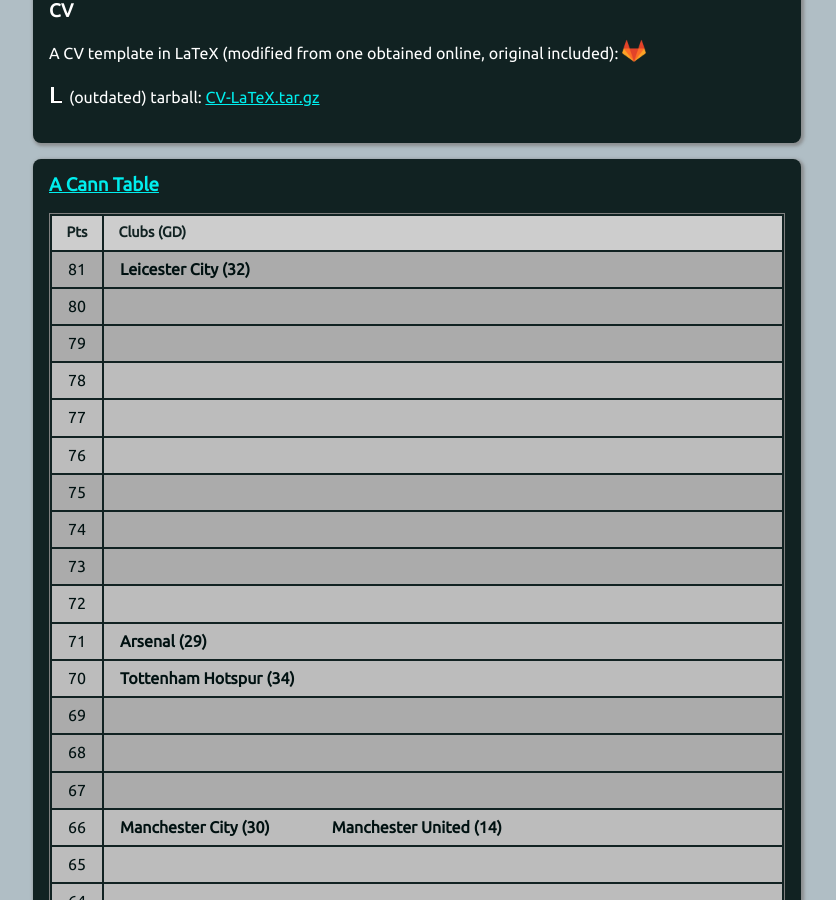
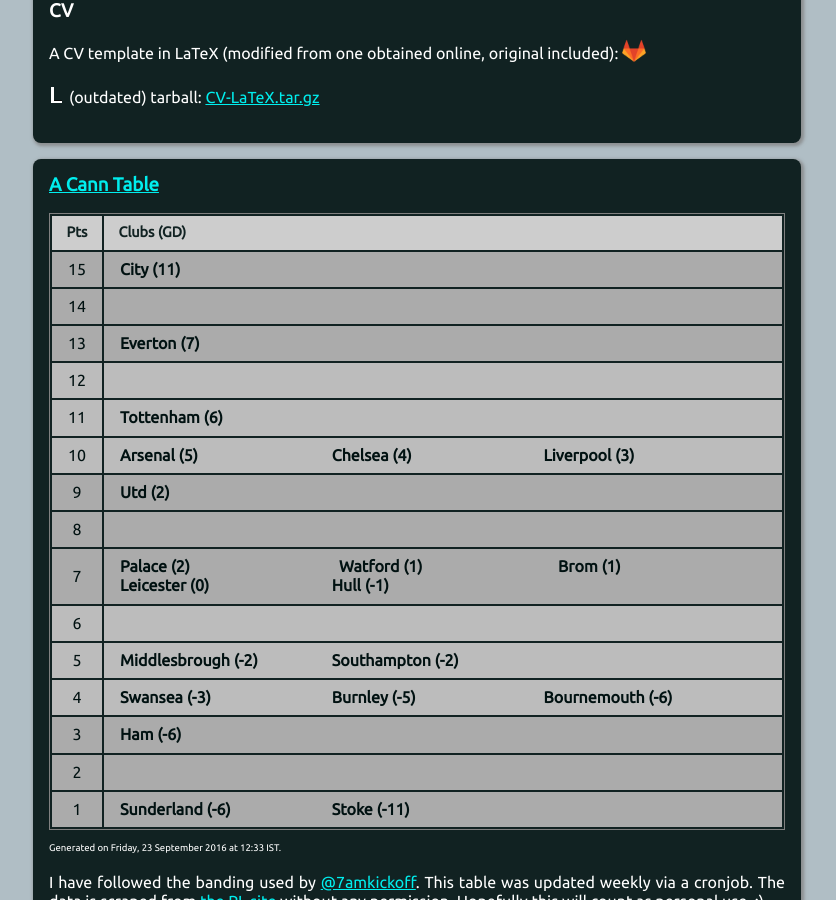
Before and after one commit to muru/muru.github.io, a Jekyll site: the page built from resources.md, in a window 1280 px wide and 900 px high, scrolled down 1342 px. Shown: the whole window, without its empty margins (223-1059 px from the left). Built offline with Jekyll 4.4.1, drawn with Linux system fonts in a browser that asks for light colours; some of the changed text lies outside the part shown.

Commit message:
updated cann-table: Fri 23 Sep 12:33:14 IST 2016

```diff
--- a/cann-table.html
+++ b/cann-table.html
@@ -1,349 +1,99 @@
 <table id="cann-table">
 <thead> <th> Pts </th> <th> Clubs (GD) </th> </thead>
 	<tr class="cann-row-1">
-		<td class="cann-point"> 81 </td>
+		<td class="cann-point"> 15 </td>
 		<td class="cann-clubs">
-			<span class="club-name"> Leicester City (32) </span>
+			<span class="club-name"> City (11) </span>
 		</td>
  	</tr>
 	<tr class="cann-row-1">
-		<td class="cann-point"> 80 </td>
+		<td class="cann-point"> 14 </td>
 		<td class="cann-clubs">
 		</td>
  	</tr>
 	<tr class="cann-row-1">
-		<td class="cann-point"> 79 </td>
+		<td class="cann-point"> 13 </td>
+		<td class="cann-clubs">
+			<span class="club-name"> Everton (7) </span>
+		</td>
+ 	</tr>
+	<tr class="cann-row-2">
+		<td class="cann-point"> 12 </td>
 		<td class="cann-clubs">
 		</td>
  	</tr>
 	<tr class="cann-row-2">
-		<td class="cann-point"> 78 </td>
+		<td class="cann-point"> 11 </td>
+		<td class="cann-clubs">
+			<span class="club-name"> Tottenham (6) </span>
+		</td>
+ 	</tr>
+	<tr class="cann-row-2">
+		<td class="cann-point"> 10 </td>
+		<td class="cann-clubs">
+			<span class="club-name"> Arsenal (5) </span>
+			<span class="club-name"> Chelsea (4) </span>
+			<span class="club-name"> Liverpool (3) </span>
+		</td>
+ 	</tr>
+	<tr class="cann-row-1">
+		<td class="cann-point"> 9 </td>
+		<td class="cann-clubs">
+			<span class="club-name"> Utd (2) </span>
+		</td>
+ 	</tr>
+	<tr class="cann-row-1">
+		<td class="cann-point"> 8 </td>
+		<td class="cann-clubs">
+		</td>
+ 	</tr>
+	<tr class="cann-row-1">
+		<td class="cann-point"> 7 </td>
+		<td class="cann-clubs">
+			<span class="club-name"> Palace (2) </span>
+			<span class="club-name"> Watford (1) </span>
+			<span class="club-name"> Brom (1) </span>
+			<span class="club-name"> Leicester (0) </span>
+			<span class="club-name"> Hull (-1) </span>
+		</td>
+ 	</tr>
+	<tr class="cann-row-2">
+		<td class="cann-point"> 6 </td>
 		<td class="cann-clubs">
 		</td>
  	</tr>
 	<tr class="cann-row-2">
-		<td class="cann-point"> 77 </td>
+		<td class="cann-point"> 5 </td>
 		<td class="cann-clubs">
+			<span class="club-name"> Middlesbrough (-2) </span>
+			<span class="club-name"> Southampton (-2) </span>
 		</td>
  	</tr>
 	<tr class="cann-row-2">
-		<td class="cann-point"> 76 </td>
+		<td class="cann-point"> 4 </td>
+		<td class="cann-clubs">
+			<span class="club-name"> Swansea (-3) </span>
+			<span class="club-name"> Burnley (-5) </span>
+			<span class="club-name"> Bournemouth (-6) </span>
+		</td>
+ 	</tr>
+	<tr class="cann-row-1">
+		<td class="cann-point"> 3 </td>
+		<td class="cann-clubs">
+			<span class="club-name"> Ham (-6) </span>
+		</td>
+ 	</tr>
+	<tr class="cann-row-1">
+		<td class="cann-point"> 2 </td>
 		<td class="cann-clubs">
 		</td>
  	</tr>
 	<tr class="cann-row-1">
-		<td class="cann-point"> 75 </td>
+		<td class="cann-point"> 1 </td>
 		<td class="cann-clubs">
-		</td>
- 	</tr>
-	<tr class="cann-row-1">
-		<td class="cann-point"> 74 </td>
-		<td class="cann-clubs">
-		</td>
- 	</tr>
-	<tr class="cann-row-1">
-		<td class="cann-point"> 73 </td>
-		<td class="cann-clubs">
-		</td>
- 	</tr>
-	<tr class="cann-row-2">
-		<td class="cann-point"> 72 </td>
-		<td class="cann-clubs">
-		</td>
- 	</tr>
-	<tr class="cann-row-2">
-		<td class="cann-point"> 71 </td>
-		<td class="cann-clubs">
-			<span class="club-name"> Arsenal (29) </span>
-		</td>
- 	</tr>
-	<tr class="cann-row-2">
-		<td class="cann-point"> 70 </td>
-		<td class="cann-clubs">
-			<span class="club-name"> Tottenham Hotspur (34) </span>
-		</td>
- 	</tr>
-	<tr class="cann-row-1">
-		<td class="cann-point"> 69 </td>
-		<td class="cann-clubs">
-		</td>
- 	</tr>
-	<tr class="cann-row-1">
-		<td class="cann-point"> 68 </td>
-		<td class="cann-clubs">
-		</td>
- 	</tr>
-	<tr class="cann-row-1">
-		<td class="cann-point"> 67 </td>
-		<td class="cann-clubs">
-		</td>
- 	</tr>
-	<tr class="cann-row-2">
-		<td class="cann-point"> 66 </td>
-		<td class="cann-clubs">
-			<span class="club-name"> Manchester City (30) </span>
-			<span class="club-name"> Manchester United (14) </span>
-		</td>
- 	</tr>
-	<tr class="cann-row-2">
-		<td class="cann-point"> 65 </td>
-		<td class="cann-clubs">
-		</td>
- 	</tr>
-	<tr class="cann-row-2">
-		<td class="cann-point"> 64 </td>
-		<td class="cann-clubs">
-		</td>
- 	</tr>
-	<tr class="cann-row-1">
-		<td class="cann-point"> 63 </td>
-		<td class="cann-clubs">
-			<span class="club-name"> Southampton (18) </span>
-		</td>
- 	</tr>
-	<tr class="cann-row-1">
-		<td class="cann-point"> 62 </td>
-		<td class="cann-clubs">
-			<span class="club-name"> West Ham United (14) </span>
-		</td>
- 	</tr>
-	<tr class="cann-row-1">
-		<td class="cann-point"> 61 </td>
-		<td class="cann-clubs">
-		</td>
- 	</tr>
-	<tr class="cann-row-2">
-		<td class="cann-point"> 60 </td>
-		<td class="cann-clubs">
-			<span class="club-name"> Liverpool (13) </span>
-		</td>
- 	</tr>
-	<tr class="cann-row-2">
-		<td class="cann-point"> 59 </td>
-		<td class="cann-clubs">
-		</td>
- 	</tr>
-	<tr class="cann-row-2">
-		<td class="cann-point"> 58 </td>
-		<td class="cann-clubs">
-		</td>
- 	</tr>
-	<tr class="cann-row-1">
-		<td class="cann-point"> 57 </td>
-		<td class="cann-clubs">
-		</td>
- 	</tr>
-	<tr class="cann-row-1">
-		<td class="cann-point"> 56 </td>
-		<td class="cann-clubs">
-		</td>
- 	</tr>
-	<tr class="cann-row-1">
-		<td class="cann-point"> 55 </td>
-		<td class="cann-clubs">
-		</td>
- 	</tr>
-	<tr class="cann-row-2">
-		<td class="cann-point"> 54 </td>
-		<td class="cann-clubs">
-		</td>
- 	</tr>
-	<tr class="cann-row-2">
-		<td class="cann-point"> 53 </td>
-		<td class="cann-clubs">
-		</td>
- 	</tr>
-	<tr class="cann-row-2">
-		<td class="cann-point"> 52 </td>
-		<td class="cann-clubs">
-		</td>
- 	</tr>
-	<tr class="cann-row-1">
-		<td class="cann-point"> 51 </td>
-		<td class="cann-clubs">
-			<span class="club-name"> Stoke City (-14) </span>
-		</td>
- 	</tr>
-	<tr class="cann-row-1">
-		<td class="cann-point"> 50 </td>
-		<td class="cann-clubs">
-			<span class="club-name"> Chelsea (6) </span>
-		</td>
- 	</tr>
-	<tr class="cann-row-1">
-		<td class="cann-point"> 49 </td>
-		<td class="cann-clubs">
-		</td>
- 	</tr>
-	<tr class="cann-row-2">
-		<td class="cann-point"> 48 </td>
-		<td class="cann-clubs">
-		</td>
- 	</tr>
-	<tr class="cann-row-2">
-		<td class="cann-point"> 47 </td>
-		<td class="cann-clubs">
-			<span class="club-name"> Everton (4) </span>
-			<span class="club-name"> Swansea City (-10) </span>
-		</td>
- 	</tr>
-	<tr class="cann-row-2">
-		<td class="cann-point"> 46 </td>
-		<td class="cann-clubs">
-		</td>
- 	</tr>
-	<tr class="cann-row-1">
-		<td class="cann-point"> 45 </td>
-		<td class="cann-clubs">
-			<span class="club-name"> Watford (-10) </span>
-		</td>
- 	</tr>
-	<tr class="cann-row-1">
-		<td class="cann-point"> 44 </td>
-		<td class="cann-clubs">
-		</td>
- 	</tr>
-	<tr class="cann-row-1">
-		<td class="cann-point"> 43 </td>
-		<td class="cann-clubs">
-			<span class="club-name"> West Bromwich Albion (-14) </span>
-		</td>
- 	</tr>
-	<tr class="cann-row-2">
-		<td class="cann-point"> 42 </td>
-		<td class="cann-clubs">
-			<span class="club-name"> Crystal Palace (-12) </span>
-			<span class="club-name"> Bournemouth (-22) </span>
-		</td>
- 	</tr>
-	<tr class="cann-row-2">
-		<td class="cann-point"> 41 </td>
-		<td class="cann-clubs">
-		</td>
- 	</tr>
-	<tr class="cann-row-2">
-		<td class="cann-point"> 40 </td>
-		<td class="cann-clubs">
-		</td>
- 	</tr>
-	<tr class="cann-row-1">
-		<td class="cann-point"> 39 </td>
-		<td class="cann-clubs">
-			<span class="club-name"> Sunderland (-14) </span>
-		</td>
- 	</tr>
-	<tr class="cann-row-1">
-		<td class="cann-point"> 38 </td>
-		<td class="cann-clubs">
-		</td>
- 	</tr>
-	<tr class="cann-row-1">
-		<td class="cann-point"> 37 </td>
-		<td class="cann-clubs">
-			<span class="club-name"> Newcastle United (-21) </span>
-		</td>
- 	</tr>
-	<tr class="cann-row-2">
-		<td class="cann-point"> 36 </td>
-		<td class="cann-clubs">
-		</td>
- 	</tr>
-	<tr class="cann-row-2">
-		<td class="cann-point"> 35 </td>
-		<td class="cann-clubs">
-		</td>
- 	</tr>
-	<tr class="cann-row-2">
-		<td class="cann-point"> 34 </td>
-		<td class="cann-clubs">
-			<span class="club-name"> Norwich City (-28) </span>
-		</td>
- 	</tr>
-	<tr class="cann-row-1">
-		<td class="cann-point"> 33 </td>
-		<td class="cann-clubs">
-		</td>
- 	</tr>
-	<tr class="cann-row-1">
-		<td class="cann-point"> 32 </td>
-		<td class="cann-clubs">
-		</td>
- 	</tr>
-	<tr class="cann-row-1">
-		<td class="cann-point"> 31 </td>
-		<td class="cann-clubs">
-		</td>
- 	</tr>
-	<tr class="cann-row-2">
-		<td class="cann-point"> 30 </td>
-		<td class="cann-clubs">
-		</td>
- 	</tr>
-	<tr class="cann-row-2">
-		<td class="cann-point"> 29 </td>
-		<td class="cann-clubs">
-		</td>
- 	</tr>
-	<tr class="cann-row-2">
-		<td class="cann-point"> 28 </td>
-		<td class="cann-clubs">
-		</td>
- 	</tr>
-	<tr class="cann-row-1">
-		<td class="cann-point"> 27 </td>
-		<td class="cann-clubs">
-		</td>
- 	</tr>
-	<tr class="cann-row-1">
-		<td class="cann-point"> 26 </td>
-		<td class="cann-clubs">
-		</td>
- 	</tr>
-	<tr class="cann-row-1">
-		<td class="cann-point"> 25 </td>
-		<td class="cann-clubs">
-		</td>
- 	</tr>
-	<tr class="cann-row-2">
-		<td class="cann-point"> 24 </td>
-		<td class="cann-clubs">
-		</td>
- 	</tr>
-	<tr class="cann-row-2">
-		<td class="cann-point"> 23 </td>
-		<td class="cann-clubs">
-		</td>
- 	</tr>
-	<tr class="cann-row-2">
-		<td class="cann-point"> 22 </td>
-		<td class="cann-clubs">
-		</td>
- 	</tr>
-	<tr class="cann-row-1">
-		<td class="cann-point"> 21 </td>
-		<td class="cann-clubs">
-		</td>
- 	</tr>
-	<tr class="cann-row-1">
-		<td class="cann-point"> 20 </td>
-		<td class="cann-clubs">
-		</td>
- 	</tr>
-	<tr class="cann-row-1">
-		<td class="cann-point"> 19 </td>
-		<td class="cann-clubs">
-		</td>
- 	</tr>
-	<tr class="cann-row-2">
-		<td class="cann-point"> 18 </td>
-		<td class="cann-clubs">
-		</td>
- 	</tr>
-	<tr class="cann-row-2">
-		<td class="cann-point"> 17 </td>
-		<td class="cann-clubs">
-			<span class="club-name"> Aston Villa (-49) </span>
+			<span class="club-name"> Sunderland (-6) </span>
+			<span class="club-name"> Stoke (-11) </span>
 		</td>
  	</tr>
 </table>
-<span id="cann-gen-note"> Generated on  Monday, 23 May 2016 at 06:32 IST. </span>
+<span id="cann-gen-note"> Generated on  Friday, 23 September 2016 at 12:33 IST. </span>
```
